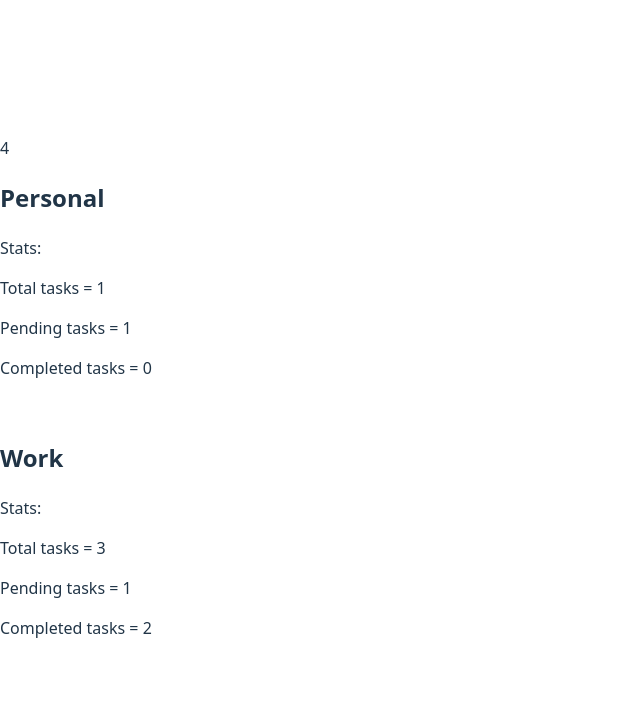
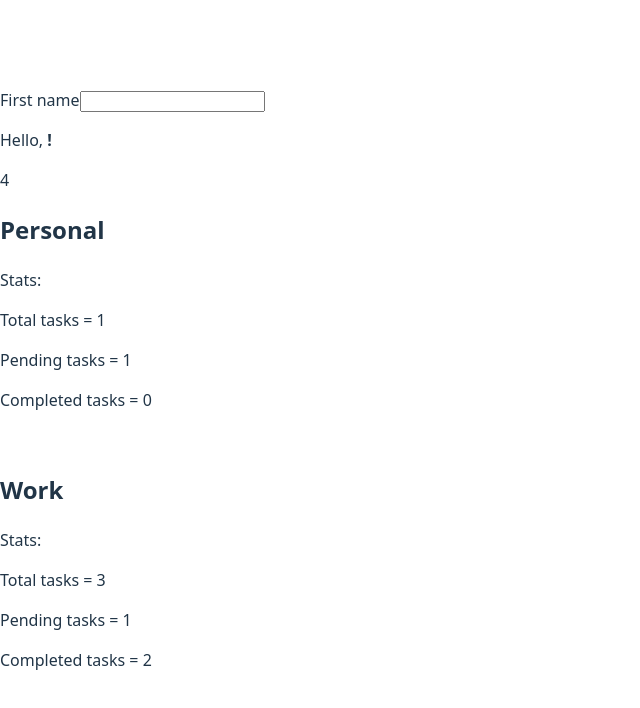
Before and after one commit to karimkhoja13/my-app, a React (Vite) app: page / in a window 1280 px wide. Shown: the top 708 px of the page, without its empty margins (0-640 px from the left). Built offline with nearby package versions, Linux system fonts and the light colour scheme.

Commit message:
added example state (firstName) to test out Zustand in my app

```diff
--- a/src/App.tsx
+++ b/src/App.tsx
@@ -1,6 +1,42 @@
 import { useState } from 'react';
 import { TaskList } from './pages/TaskList';
 import { Project } from './pages/Project';
+import { create } from 'zustand';
+import type { Task } from './components/TaskItem';
+
+// 1. Define the shape of a single Task
+type Task = {
+  name: string;
+  completedStatus: boolean;
+  project: string;
+};
+
+type State = {
+  firstName: string;
+  tasks: Task[];
+};
+
+// 3. Define the Actions (functions)
+type Action = {
+  updateFirstName: (firstName: State['firstName']) => void;
+  addTask: (newTask: Task) => void;
+};
+
+// 4. Create the store
+export const useTaskStore = create<State & Action>((set) => ({
+  firstName: '',
+  // Initial State
+  tasks: [
+    { name: 'Finish homework', completedStatus: true, project: 'Work' },
+    { name: 'Clean room', completedStatus: false, project: 'Personal' },
+    { name: 'Grocery shopping', completedStatus: true, project: 'Work' },
+    { name: 'Study React', completedStatus: false, project: 'Work' },
+  ],
+
+  // Actions
+  updateFirstName: (firstName) => set(() => ({ firstName: firstName })),
+  addTask: (newTask) => set((state) => ({ tasks: [...state.tasks, newTask] })),
+}));
 
 const taskItems = [
   { name: 'Finish homework', completedStatus: true, project: 'Work' },
@@ -52,9 +88,28 @@ export default function App() {
     (task) => task.project === selectedProject
   );
 
+  // "select" the needed state and actions, in this case, the firstName value
+  // and the action updateFirstName
+  const firstName = useTaskStore((state) => state.firstName);
+  const updateFirstName = useTaskStore((state) => state.updateFirstName);
+
   return (
     <>
-    <p>{tasks.length}</p>
+      <main>
+        <label>
+          First name
+          <input
+            // Update the "firstName" state
+            onChange={(e) => updateFirstName(e.currentTarget.value)}
+            value={firstName}
+          />
+        </label>
+
+        <p>
+          Hello, <strong>{firstName}!</strong>
+        </p>
+      </main>
+      <p>{tasks.length}</p>
       {page === 'project' && <Project allTasks={tasks} goToTasks={goToTasks} />}
       {page === 'tasks' && (
         <TaskList
```
